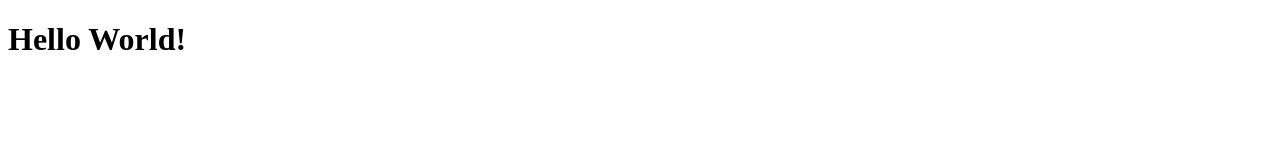
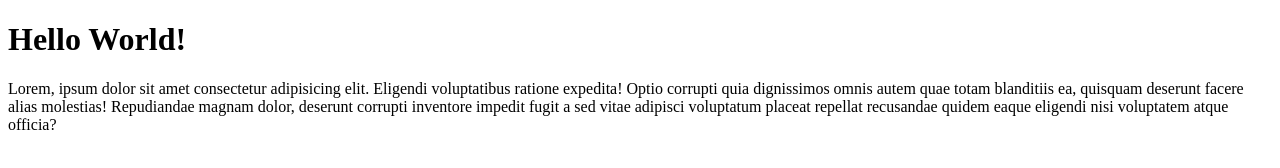
Before and after one commit to hidayatTM/muhtartm-git-test, a plain HTML site: page index.html in a window 1280 px wide. Drawn offline with Linux system fonts and the light colour scheme.

Commit message:
menambahkan paragraf pada file index.html

```diff
--- a/index.html
+++ b/index.html
@@ -10,6 +10,8 @@
 
 <body>
     <h1>Hello World!</h1>
+    <p>Lorem, ipsum dolor sit amet consectetur adipisicing elit. Eligendi voluptatibus ratione expedita! Optio corrupti quia dignissimos omnis autem quae totam blanditiis ea, quisquam deserunt facere alias molestias! Repudiandae magnam dolor, deserunt corrupti
+        inventore impedit fugit a sed vitae adipisci voluptatum placeat repellat recusandae quidem eaque eligendi nisi voluptatem atque officia?</p>
 
 </body>
 
```
